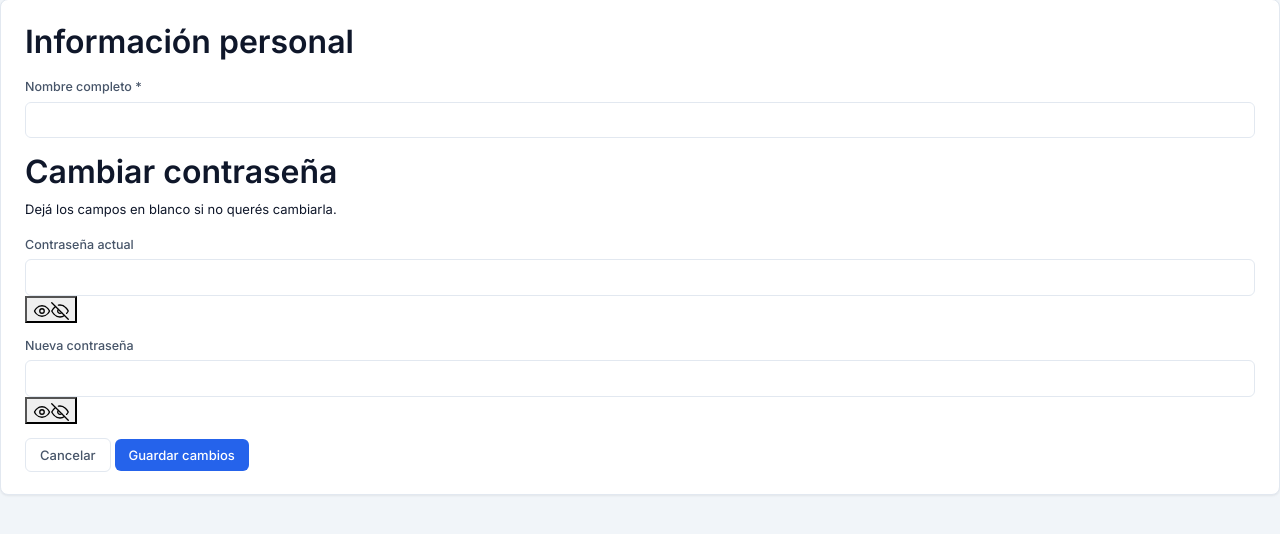
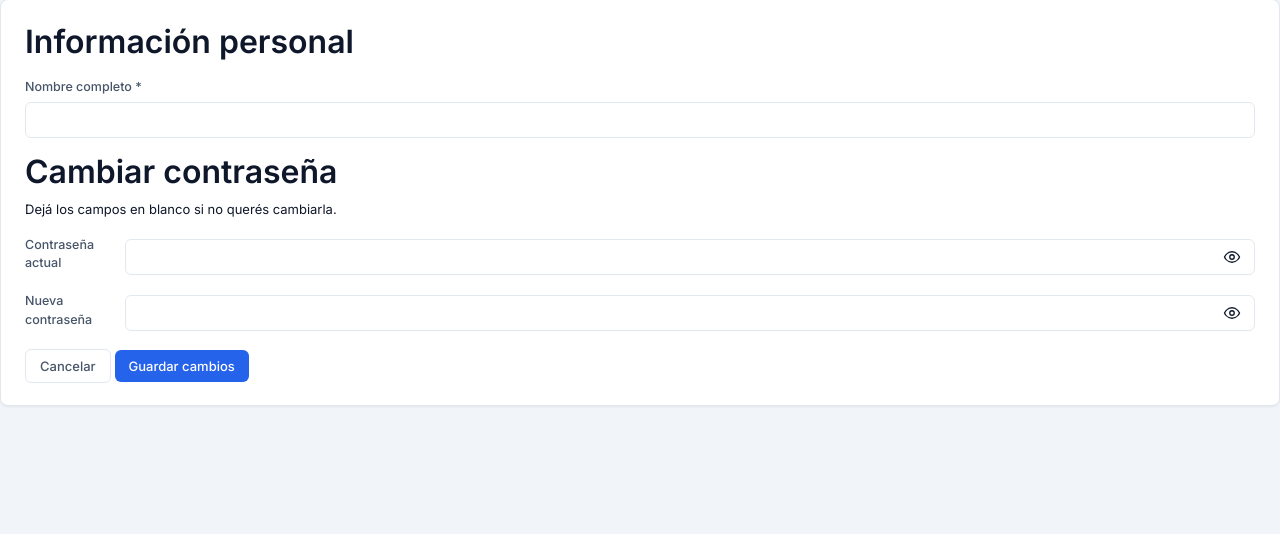
Before and after one commit to JmongeCR/SistemaSoporte, an ASP.NET Core app: page /Cuenta/Perfil in a window 1280 px wide. Shown: the part 102-636 px from the top of the page. Run offline with ASP.NET Core 8, Linux system fonts and the light colour scheme.

Commit message:
fix(ui): botón ojo contraseña — sin borde, alterna íconos correctamente

```diff
--- a/src/Soporte.Web/wwwroot/css/site.css
+++ b/src/Soporte.Web/wwwroot/css/site.css
@@ -1709,6 +1709,33 @@ details[open] > .ayuda-pregunta::after { transform: rotate(-180deg); }
     color: var(--color-texto-tenue);
     margin: 0 0 28px;
 }
+
+/* Campo contraseña con botón de visibilidad */
+.campo-contrasena {
+    position: relative;
+    display: flex;
+    align-items: center;
+}
+.campo-contrasena .campo {
+    padding-right: 44px;
+}
+.boton-ver {
+    position: absolute;
+    right: 10px;
+    background: none;
+    border: none;
+    padding: 4px;
+    cursor: pointer;
+    color: var(--color-texto-suave);
+    display: flex;
+    align-items: center;
+    border-radius: 4px;
+    line-height: 0;
+}
+.boton-ver:hover { color: var(--color-texto); }
+.icono-ojo-ocultar { display: none; }
+.boton-ver[aria-pressed="true"] .icono-ojo-ver { display: none; }
+.boton-ver[aria-pressed="true"] .icono-ojo-ocultar { display: block; }
 
 /* Keep old .cuenta-logo for breadcrumb at top of card if needed */
 .cuenta-logo {
```
